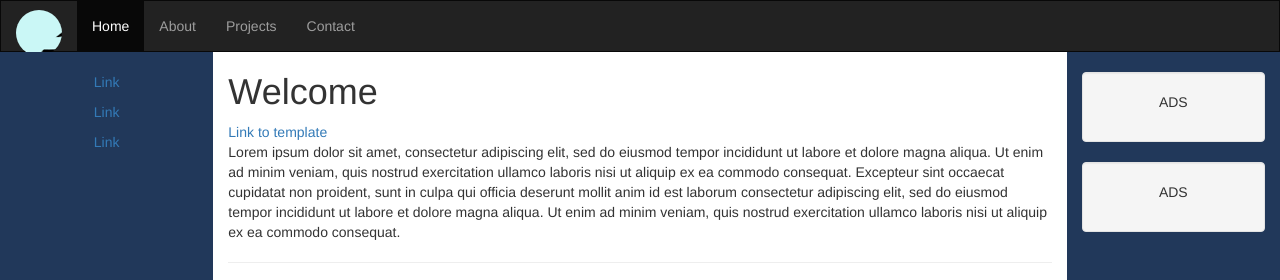
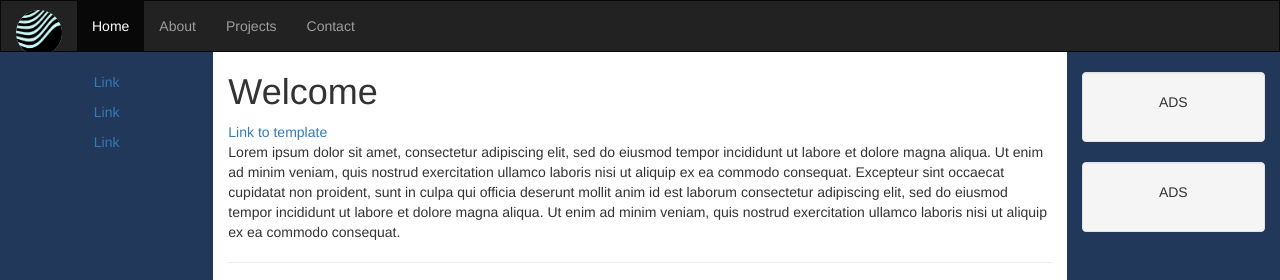
Before and after one commit to umassdissenters/umassdissenters.github.io, a plain HTML site: page index.html in a window 1280 px wide. Shown: the top 280 px of the page. Drawn offline with nearby package versions, Linux system fonts and the light colour scheme.

Commit message:
Update index.html

```diff
--- a/index.html
+++ b/index.html
@@ -18,8 +18,16 @@
     height: 46px;
     border-radius: 50%;
     overflow: hidden;
+    display: flex;
+    justify-content: center;
+    align-items: center;
     margin-top: -6px;
 }
+    .logo-image img {
+        width: 100%; /* Ensures the image covers the container */
+        height: auto; /* Maintains the aspect ratio */
+        object-fit: cover; /* Ensures the image fills the circle properly */
+    }
     .navbar-header {
         color: navy;
     }
```
